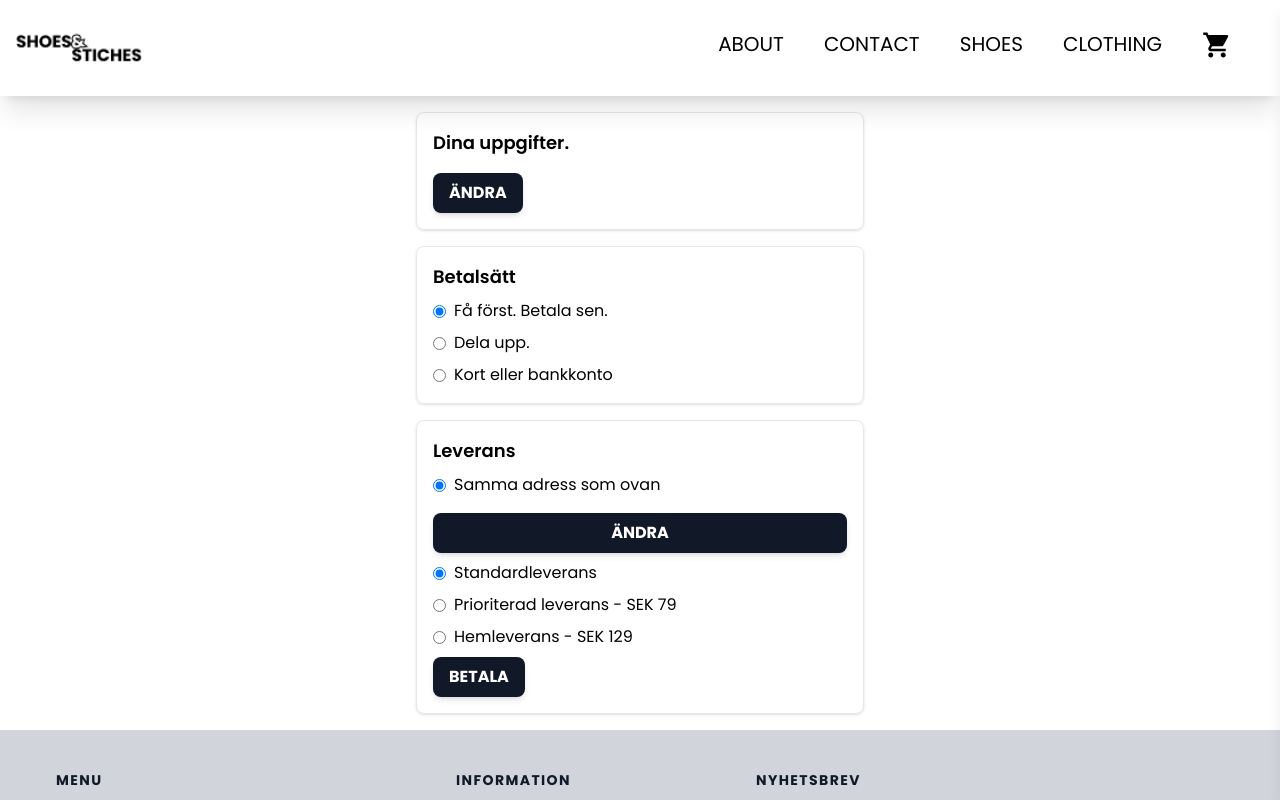
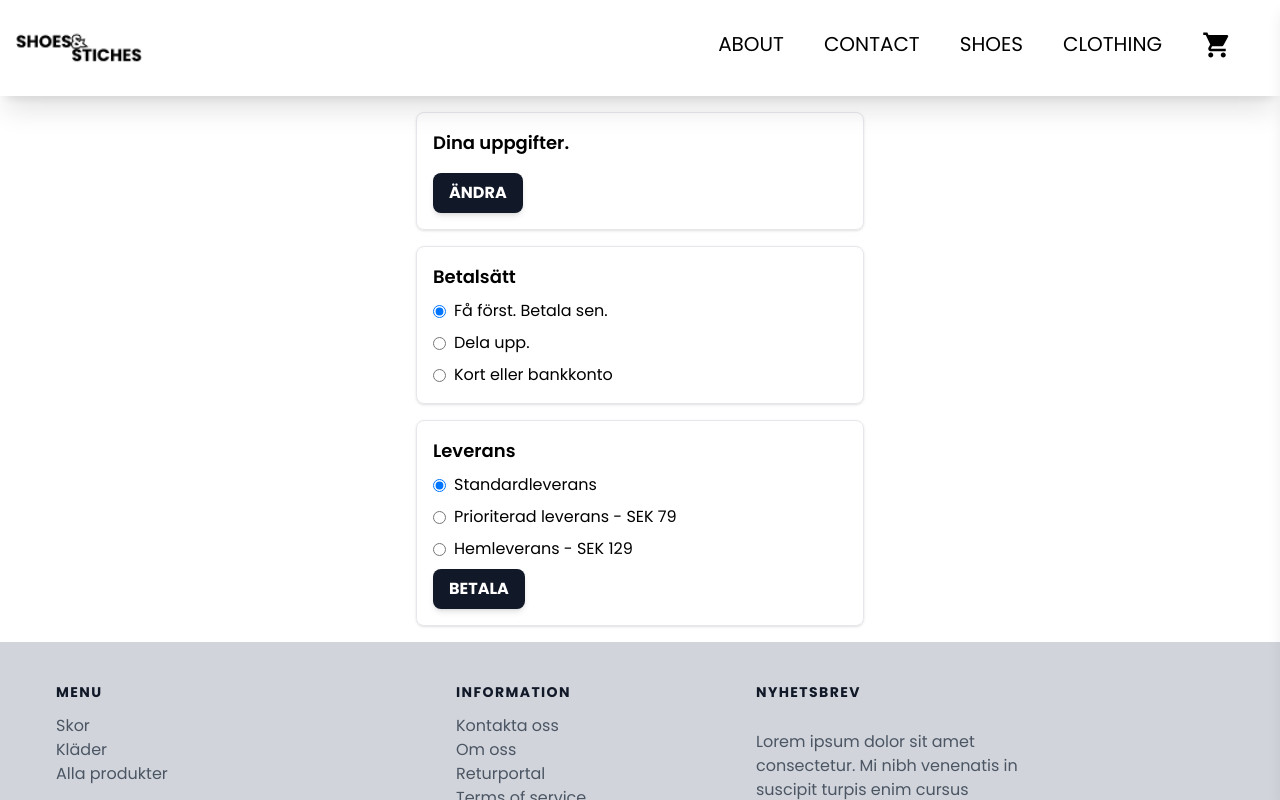
Before and after one commit to Swifty-sketch/webshop, a React (Vite) app: page /checkout in a window 1280 px wide. Shown: the top 800 px of the page. Built offline with nearby package versions, Linux system fonts and the light colour scheme.

Commit message:
design fixes

```diff
--- a/src/pages/Checkout.jsx
+++ b/src/pages/Checkout.jsx
@@ -1,5 +1,6 @@
 import React, { useState, useEffect } from 'react';
 import { Button, Input } from '@material-tailwind/react';
+import { useNavigate } from 'react-router-dom';
 
 export default function CheckoutForm() {
   const [editing, setEditing] = useState(false);
@@ -11,6 +12,7 @@ export default function CheckoutForm() {
   });
   const [deliveryAddress, setDeliveryAddress] = useState('Samma adress som ovan');
   const [paymentMethod, setPaymentMethod] = useState('Få först. Betala sen.');
+  const navigate = useNavigate();
 
   useEffect(() => {
     // Load user info from local storage on component mount
@@ -34,6 +36,10 @@ export default function CheckoutForm() {
       // Save user info to local storage when exiting edit mode
       localStorage.setItem('userInfo', JSON.stringify(userInfo));
     }
+  };
+
+  const handlePayment = () => {
+    navigate('/checkoutend');
   };
 
   return (
@@ -136,18 +142,6 @@ export default function CheckoutForm() {
           <label className="flex items-center gap-2">
             <input
               type="radio"
-              name="deliveryAddress"
-              value="Samma adress som ovan"
-              checked={deliveryAddress === 'Samma adress som ovan'}
-              onChange={(e) => setDeliveryAddress(e.target.value)}
-              className="form-radio"
-            />
-            Samma adress som ovan
-          </label>
-          <Button className="mt-2 pt-2" size="sm">Ändra</Button>
-          <label className="flex items-center gap-2">
-            <input
-              type="radio"
               name="deliveryOption"
               value="Standardleverans"
               defaultChecked
@@ -174,7 +168,9 @@ export default function CheckoutForm() {
             Hemleverans - SEK 129
           </label>
         </div>
-        <Button className="mt-2" size="sm">Betala</Button>
+        <Button onClick={handlePayment} className="mt-2" size="sm">
+          Betala
+        </Button>
       </div>
     </div>
   );
--- a/src/pages/CheckoutEnd.jsx
+++ b/src/pages/CheckoutEnd.jsx
@@ -3,6 +3,7 @@ import React from 'react'
 function CheckoutEnd() {
   return (
     <div>
+      end
     </div>
   )
 }
```
